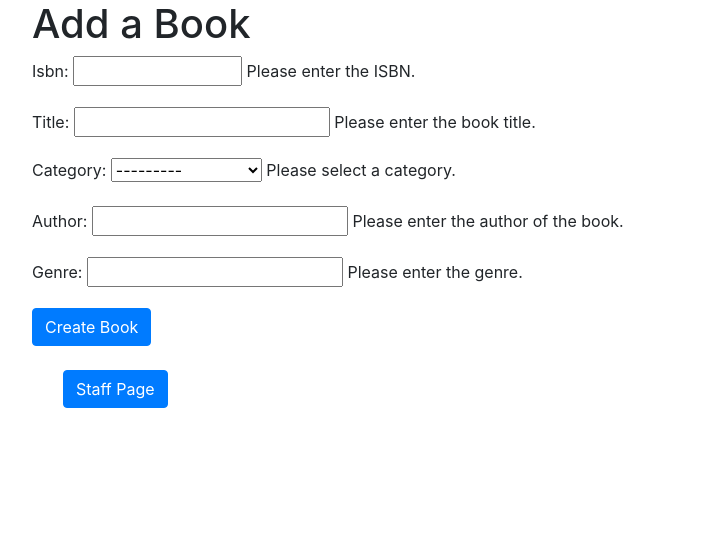
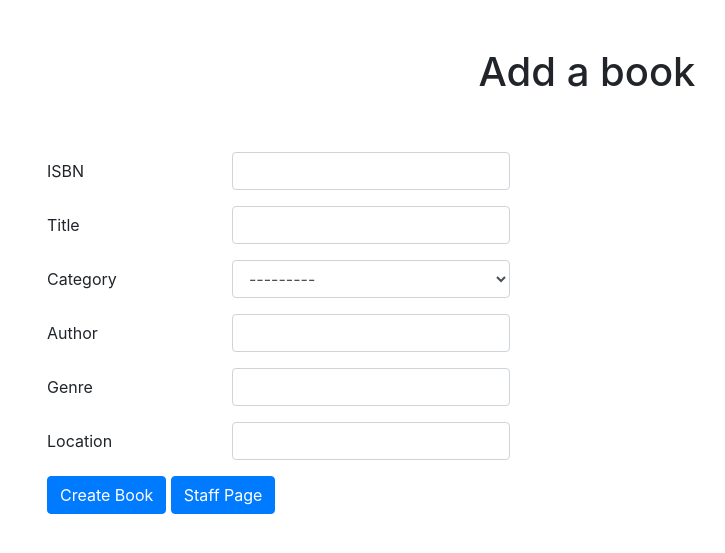
Before and after one commit to OwenShade/LMS, a Django app: page /LMS/add_book/ in a window 1280 px wide. Shown: the part 114-667 px from the top of the page, without its empty margins (53-778 px from the left). Run offline with Django 3.2, Linux system fonts and the light colour scheme; a user stored in the database is signed in; tables that the repository leaves empty hold one stand-in row (values such as "Sample post"); some libraries are stand-ins or nearby versions.

Commit message:
Fix and reformat book form

```diff
--- a/LMS/forms.py
+++ b/LMS/forms.py
@@ -15,15 +15,18 @@ class CategoryForm(forms.ModelForm):
 
 #form for adding a book
 class BookForm(forms.ModelForm):
-    ISBN = forms.IntegerField(min_value=1000000000, max_value=9999999999, help_text="Please enter the ISBN.")
-    title = forms.CharField(max_length=128,
-        help_text="Please enter the book title.")
+    ISBN = forms.IntegerField(min_value=1000000000, max_value=9999999999, help_text="Please enter the ISBN.", label="ISBN")
+    title = forms.CharField(max_length=128, help_text="Please enter the book title.")
     category = forms.ModelChoiceField(Category.objects.all(), help_text="Please select a category.")
-    author = forms.CharField(max_length=128,
-        help_text="Please enter the author of the book.")
-    genre = forms.CharField(max_length=128,
-        help_text="Please enter the genre.")
+    author = forms.CharField(max_length=128, help_text="Please enter the author of the book.")
+    genre = forms.CharField(max_length=128, help_text="Please enter the genre.")
     views = forms.IntegerField(widget=forms.HiddenInput(), initial=0)
+    location = forms.CharField(max_length=16, help_text="Please enter the shelf that this book is on.")
+
+    def __init__(self, *args, **kwargs):
+        super(BookForm, self).__init__(*args, **kwargs)
+        for field in self.fields:
+            self.fields[field].widget.attrs.update({'class' : 'form-control'})
 
     class Meta:
         model = ISBN
--- a/LMS/models.py
+++ b/LMS/models.py
@@ -71,7 +71,7 @@ class ISBN(models.Model):
 class Book(models.Model):
     pk_num = models.AutoField(primary_key=True)
     isbn = models.ForeignKey(ISBN, on_delete=models.CASCADE)
-    location = models.ForeignKey(Library, on_delete=models.CASCADE)
+    location = models.CharField(blank=False, max_length=16)
     taken_out = models.ForeignKey(Member, on_delete=models.SET(None), blank=True, null=True)
 
     def __str__(self):
--- a/LMS/views.py
+++ b/LMS/views.py
@@ -133,7 +133,7 @@ def add_book(request):
 
         if form.is_valid():
             form.save(commit=True)
-            book = Book(isbn=ISBN.objects.get(ISBN=form['ISBN'].value()), location=Library.objects.get(pk_num=1))
+            book = Book(isbn=ISBN.objects.get(ISBN=form['ISBN'].value()))
             book.save()
             return redirect('/LMS/')
     else:
--- a/templates/add_book.html
+++ b/templates/add_book.html
@@ -5,27 +5,37 @@
 {% endblock %}
 
 {% block body_block %}
-<h1>Add a Book</h1>
-<div>
-    <form id="BookForm" method="post" action="/LMS/add_book/">
+    <div class="py-5 text-center">
+        <h1>Add a book</h1>
+    </div>
+
+    <form id="BookForm" method="post" action="/LMS/add_book/" class="col-8">
         {% csrf_token %}
-        {{ form.as_p }}
+        {% for field in form %}
+            {% if field not in form.hidden_fields %}
+                <div class="form-group row">
+                    <label for="id_{{field.name}}" class="col-3 col-form-label">{{ field.label }}</label>
+                    <div class="col-5">
+                        {{field}}
+                        <div class="invalid-feedback">{{ field.errors }}</div>
+                    </div>
+                </div>
+            {% endif %}
+        {% endfor %}
+
         {% if form.errors %}
             {% for field in form %}
-                {% for error in field.errors %}
-                <div class="alert alert-danger">
-                    <strong>{{ error }}</strong>
+                <div class="row">
+                    {% for error in field.errors %}
+                        <div class="alert alert-danger">
+                            <strong>{{ error }}</strong>
+                        </div>
+                    {% endfor %}
                 </div>
-                {% endfor %}
             {% endfor %}
         {% endif %}
+
         <input type="submit" name="submit" class="btn btn-primary" value="Create Book" />
+        <a href="{% url 'LMS:staff_page' %}" class="btn btn-primary">Staff Page</a>
     </form>
-    <br>
-    <form>
-        <div class="mb-3 ml-3 col">
-            <button formaction="{% url 'LMS:staff_page' %}" class="btn btn-primary">Staff Page</button>
-        </div>
-    </form>
-</div>
 {% endblock %}
```
